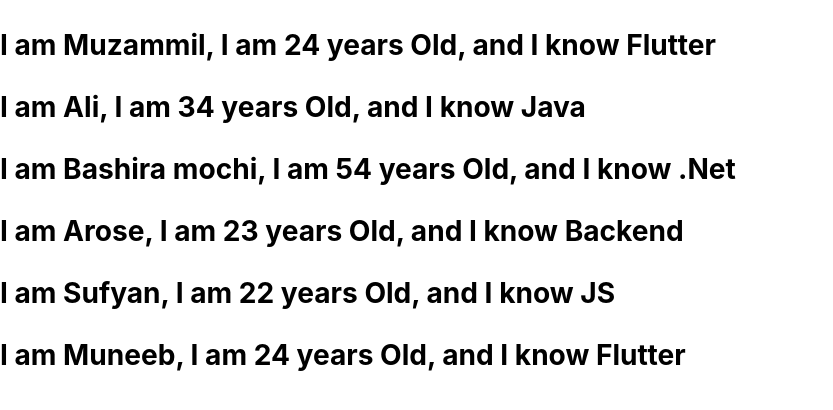
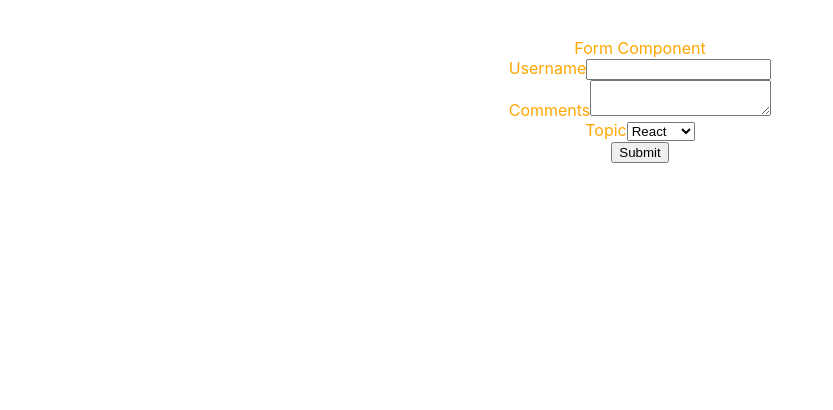
Before and after one commit to Muzammil-crypto/DayManagementApp, a React (Create React App) app: page / in a window 1280 px wide. Shown: the top 410 px of the page, without its empty margins (0-833 px from the left). Built offline with nearby package versions, Linux system fonts and the light colour scheme.

Commit message:
form section done

```diff
--- a/src/App.js
+++ b/src/App.js
@@ -1,19 +1,27 @@
 import React from "react";
+import Inline from "./MyComponents/Inline";
 // import ConditionalComp from "./MyComponents/ConditionalComp";
-import List from "./MyComponents/List";
+import StyleSheet from "./MyComponents/Stylesheet";
 // import EventBind from "./MyComponents/EventBind";
 // import ParentComponent from "./MyComponents/ParentComponent";
 // import Counter from "./MyComponents/Counter";
 // import FucntionClick from "./MyComponents/FucntionClick";
 // import Greet from "./MyComponents/Greet";
 // import Message from "./MyComponents/Message";
+import "./appStyles.css";
+import "./appStyles.modules.css";
+import Form from "./MyComponents/Form";
 
 function App() {
   // function greetChild() {
   //   alert(`Hello Child`);
   // }
   return (
-    <div className="ui container">
+    <div>
+      {/* <h1 className="Error">Error</h1>
+
+      <h1 className="Success">Success</h1> */}
+
       {/* <Greet name="Muzammil">
         <div>
           {" "}
@@ -23,7 +31,8 @@
 
       {/* <EventBind /> */}
       {/* <ParentComponent childGreetHandler={greetChild} /> */}
-      <List />
+      {/* <StyleSheet primery={true} /> */}
+      <Form />
     </div>
   );
 }
--- /dev/null
+++ b/src/MyComponents/Form.js
@@ -0,0 +1,72 @@
+import React, { Component } from "react";
+
+class Form extends Component {
+  heading = {
+    textAlign: "center",
+  };
+  constructor(props) {
+    super(props);
+
+    this.state = {
+      Username: "",
+      comments: "",
+      Topic: "React",
+    };
+  }
+  HandleUserNameChange = (event) => {
+    this.setState({
+      Username: event.target.value,
+    });
+  };
+
+  handleCommentChange = (event) => {
+    this.setState({ comments: event.target.value });
+  };
+
+  handleTopicChangeValue = (event) => {
+    this.setState({ Topic: event.target.value });
+  };
+  handleSubmit = () => {
+    alert(
+      `The User: ${this.state.Username}, has commented " ${this.state.comments}" on the topic ${this.state.Topic}`
+    );
+  };
+  render() {
+    return (
+      <div className="primery">
+        <div>Form Component</div>
+        <form onSubmit={this.handleSubmit}>
+          <div>
+            <label>Username</label>
+            <input
+              type="text"
+              value={this.state.Username}
+              onChange={this.HandleUserNameChange}
+            />
+          </div>
+          <div>
+            <label>Comments</label>
+            <textarea
+              value={this.state.comments}
+              onChange={this.handleCommentChange}
+            ></textarea>
+            <div>
+              <label>Topic</label>
+              <select
+                value={this.state.Topic}
+                onChange={this.handleTopicChangeValue}
+              >
+                <option value="React">React</option>
+                <option value="Angular">Angular</option>
+                <option value="Flutter">Flutter</option>
+              </select>
+            </div>
+          </div>
+          <button type="submit">Submit</button>
+        </form>
+      </div>
+    );
+  }
+}
+
+export default Form;
--- /dev/null
+++ b/src/MyComponents/Inline.js
@@ -0,0 +1,12 @@
+import React from "react";
+
+function Inline() {
+  const heading = {
+    fontSize: "70px",
+    color: "blue",
+    textAlign: "center",
+  };
+  return <h1 style={heading}>Inline</h1>;
+}
+
+export default Inline;
--- /dev/null
+++ b/src/MyComponents/Stylesheet.js
@@ -0,0 +1,9 @@
+import React from "react";
+import "./myStyles.css";
+
+function Stylesheet(props) {
+  let className = props.primery ? "primery " : "";
+  return <div className={`${className}, font-xl`}> Stylesheet</div>;
+}
+
+export default Stylesheet;
--- /dev/null
+++ b/src/MyComponents/myStyles.css
@@ -0,0 +1,8 @@
+.primery {
+  color: orange;
+  text-align: center;
+  margin-top: 1cm;
+}
+.font-xl {
+  font-size: 72px;
+}
--- /dev/null
+++ b/src/appStyles.css
@@ -0,0 +1,3 @@
+.Error {
+  color: red;
+}
--- /dev/null
+++ b/src/appStyles.modules.css
@@ -0,0 +1,3 @@
+.Success {
+  color: green;
+}
```
